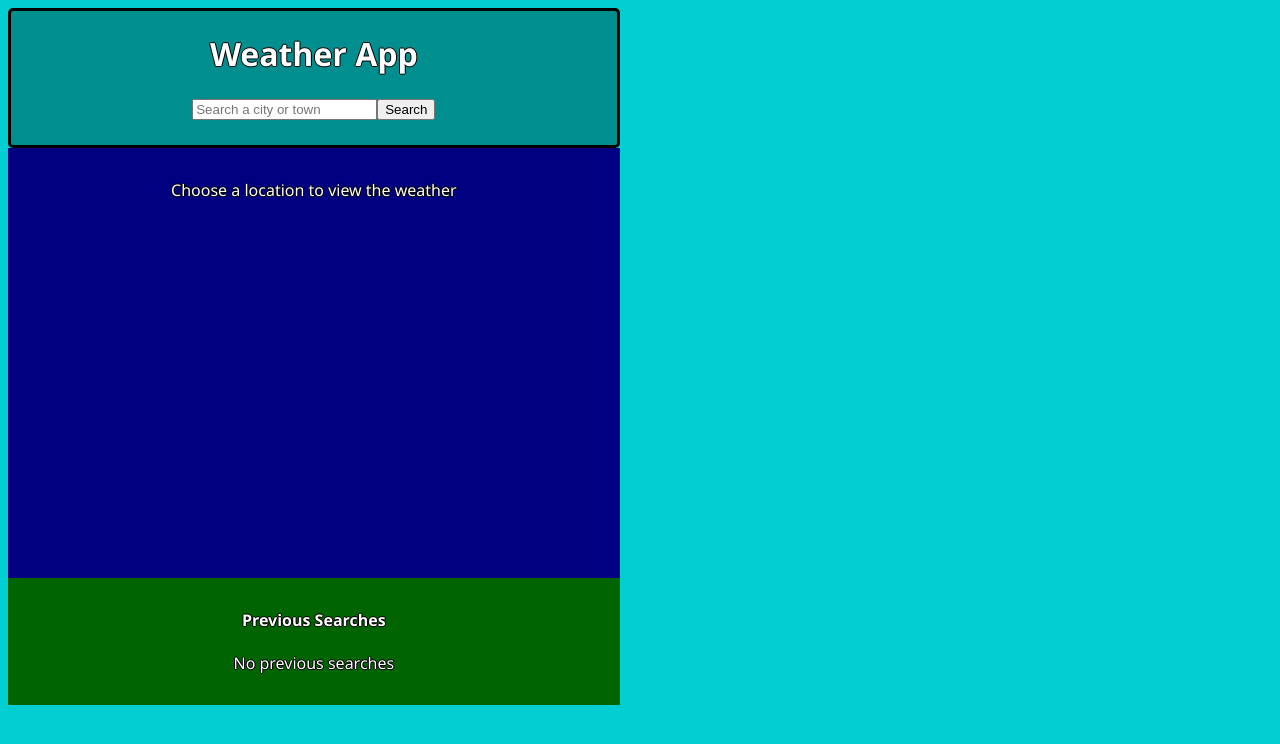
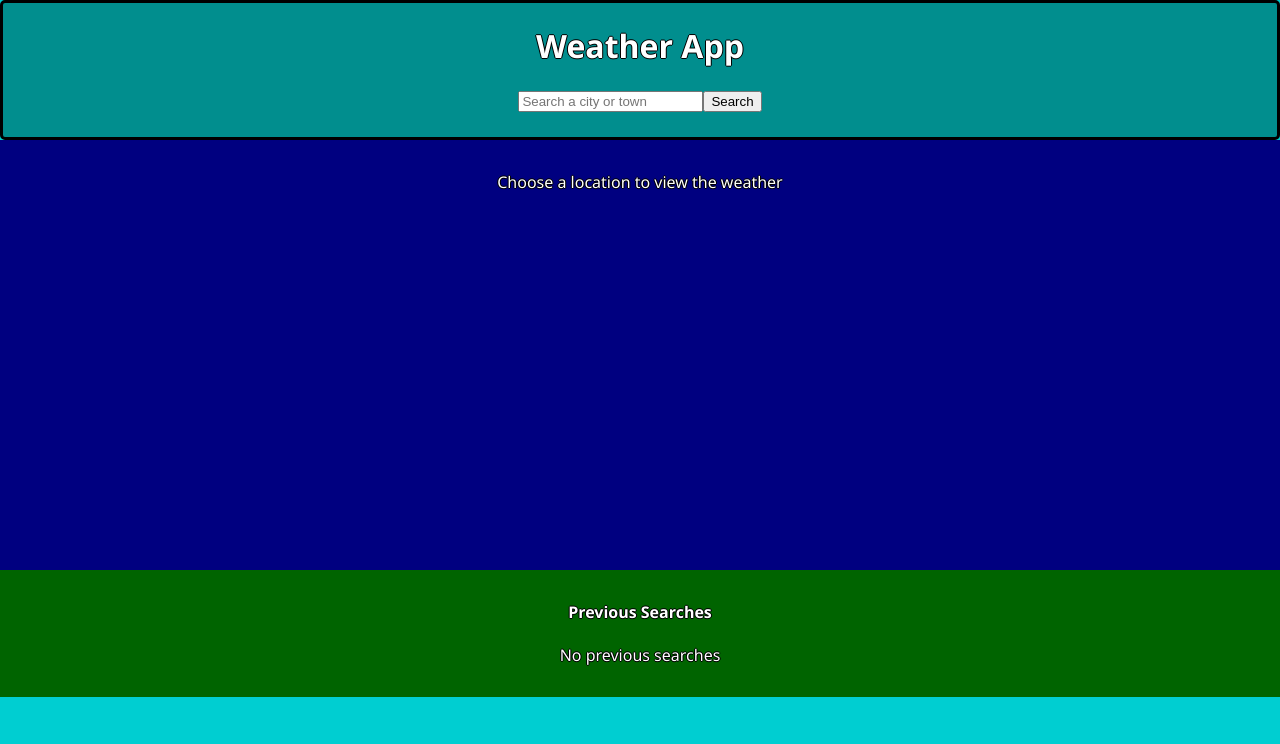
Before and after one commit to DiegoCarrero/Weather-App, a React (Create React App) app: page / in a window 1280 px wide. Shown: the top 744 px of the page. Built offline with nearby package versions, Linux system fonts and the light colour scheme.

Commit message:
Add container that fills entire screen

```diff
--- a/src/App.css
+++ b/src/App.css
@@ -4,21 +4,28 @@ body {
   justify-content: baseline;
   color: white;
   text-shadow: -1px 0 black, 0 1px black, 1px 0 black, 0 -1px black;
-  display: grid;
-  grid-template-columns: auto auto auto;
-  grid-template-rows: auto auto auto;
-  grid-template-areas:
-  "header header previous"
-  ". main previous"
-  ". . previous";
+  display: flex;
   font-family: 'Segoe UI', Tahoma, Verdana, sans-serif
+}
+
+html,
+body {
+  margin: 0px;
+  height: 100%;
+}
+
+.container {
+  position: fixed;
+  width: 100%;
+  height: 100%;
+  left: 0;
+  top: 0;
 }
 
 /* ----Header---- */
 
 .header {
   background-color: rgb(1, 142, 142);
-  grid-area: header;
   color: white;
   border-style: solid;
   border-radius: 5px;
@@ -32,9 +39,7 @@ body {
 .main {
   background-color: navy;
   color: white;
-  grid-area: main;
   min-height: 400px;
-  max-height: fit-content;
   padding-top: 15px;
   padding-bottom: 15px;
 }
@@ -43,7 +48,6 @@ body {
 
 .previous {
   background-color: darkgreen;
-  grid-area: previous;
   color: white;
   padding-top: 10px;
   padding-bottom: 15px;
--- a/src/components/pages/Home.js
+++ b/src/components/pages/Home.js
@@ -50,7 +50,7 @@ export default function Home() {
     }
 
     return (
-        <div>
+        <div className='container'>
 
             <Header input={input} setInput={setInput} handleSubmit={handleSubmit} />
             {
--- a/src/components/weather/Previous.js
+++ b/src/components/weather/Previous.js
@@ -4,8 +4,7 @@ export default function Previous({ prevSearches /*, prevCities*/, setPrevCity })
 
     // let currentSearch = prevSearches[prevSearches.length - 1]
     // let feelsLike = search.current_condition[0].FeelsLikeF;
-    console.log(prevSearches)
-
+    // console.log(prevSearches)
 
     return (
         <aside className="previous">
@@ -16,7 +15,6 @@ export default function Previous({ prevSearches /*, prevCities*/, setPrevCity })
                         {
                         prevSearches.map(prevSearch => {
                             let cityName = prevSearch.nearest_area[0].areaName[0].value
-
                             return (
                                 <li key={cityName}>
                                     <Link to={`/${cityName}`} onClick={() => setPrevCity(cityName)} >{cityName} - {prevSearch.current_condition[0].FeelsLikeF}°F</Link>
```
Lines whose indentation alone changed are shown as unchanged.
